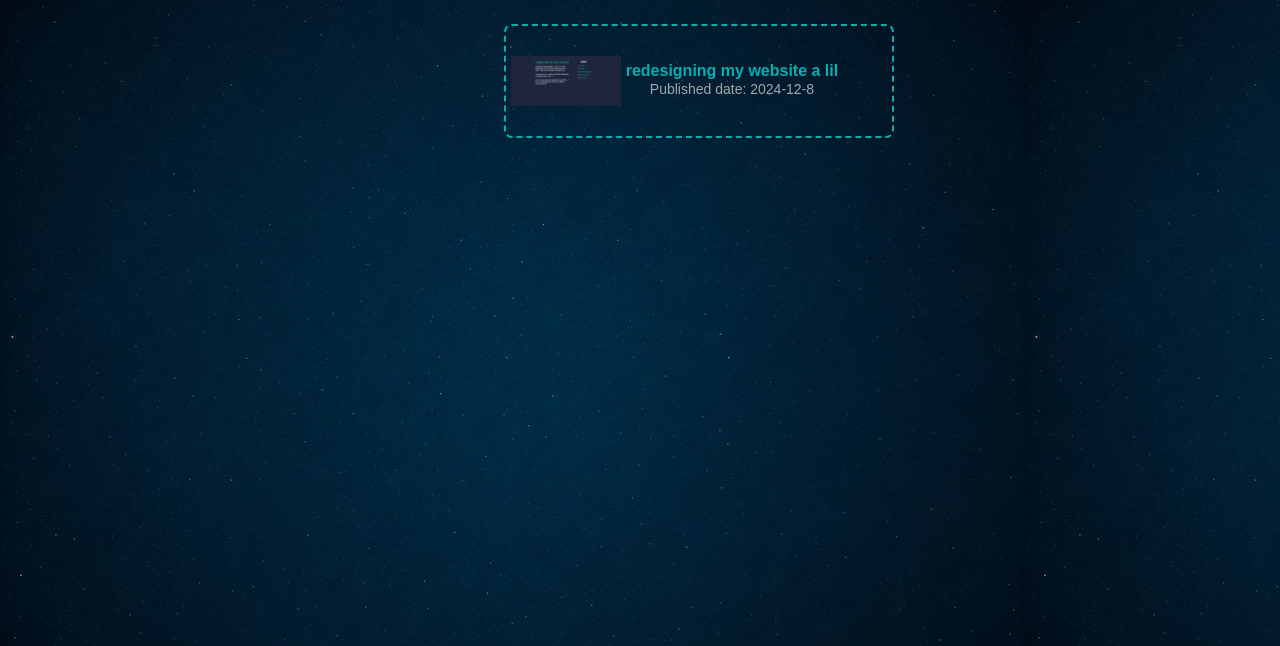
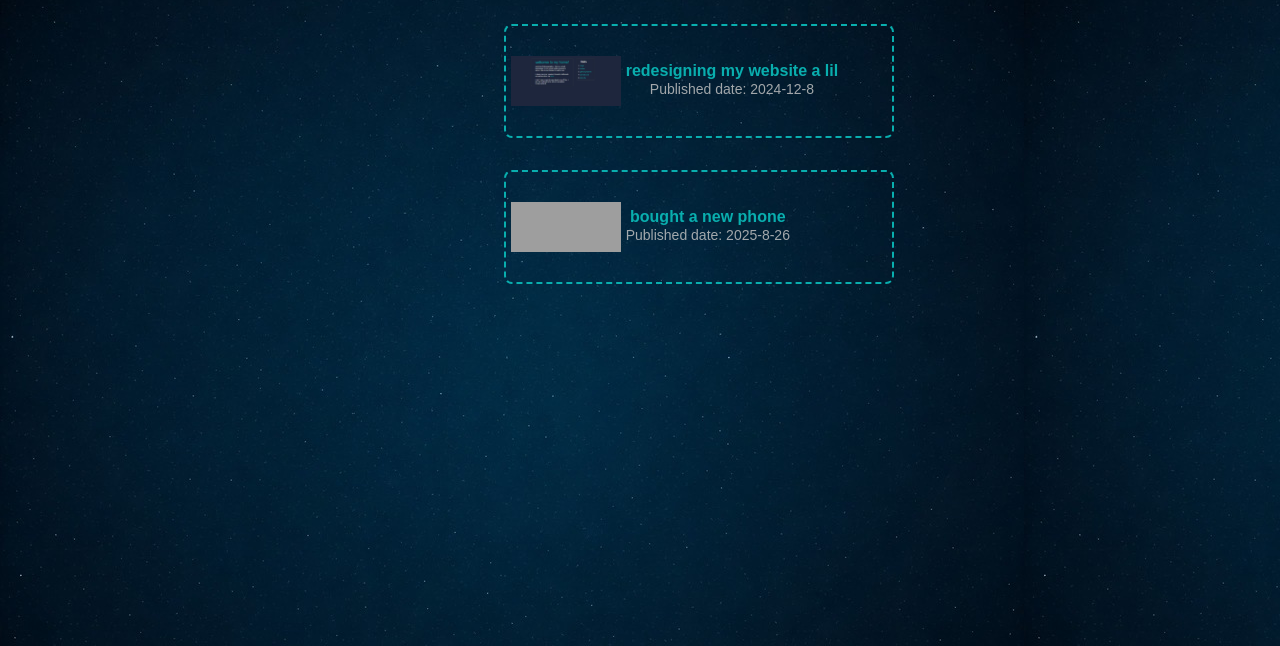
Before and after one commit to pyrushh/pyrushh.github.io, a plain HTML site: page blog.html in a window 1280 px wide. Shown: the part 154-800 px from the top of the page. Drawn offline with Linux system fonts and the light colour scheme; grey boxes are pictures that could not be loaded.

Commit message:
new blog

```diff
--- a/blog.html
+++ b/blog.html
@@ -58,6 +58,22 @@
                     </div>
                 </div>
             </a>
+            <a href="blogs/new-phone" class="blog">
+                <div class="content-box link">
+                    <div class="box-body blog-body">
+                        <img src="https://fdn2.gsmarena.com/vv/bigpic/samsung-galaxy-a26.jpg" alt="samsung a26 5g"
+                            class="blog-img">
+                        <div class="blog-txts">
+                            <h2 class="blog-title">bought a new phone </h2>
+                            <p class="date">Published date:
+                                2025-8-26
+                            </p>
+                        </div>
+                    </div>
+                </div>
+            </a>
+
+
         </div>
         <!-- Javascript -->
         <script src="javascript/index.js"></script>
```
Lines whose indentation alone changed are shown as unchanged.
